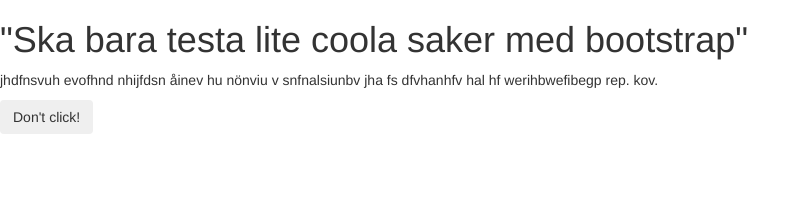
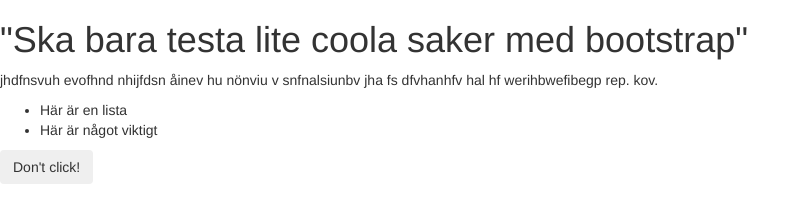
Before and after one commit to IngelaRossing/Firts, a plain HTML site: page index.html in a window 1280 px wide. Shown: the whole page, without its empty margins (0-810 px from the left). Drawn offline with nearby package versions, Linux system fonts and the light colour scheme.

Commit message:
Update index.html

```diff
--- a/index.html
+++ b/index.html
@@ -18,6 +18,10 @@
 		<p>
 			jhdfnsvuh evofhnd nhijfdsn åinev hu nönviu v snfnalsiunbv jha fs dfvhanhfv hal hf werihbwefibegp rep. kov.
 		</p>
+		<ul>
+			<li>Här är en lista</li>
+			<li>Här är något viktigt</li>
+		</ul>
 
 		<button class="btn btn-sucess" onclick="$(this).hide();"> Don't click!</button>
 
```
